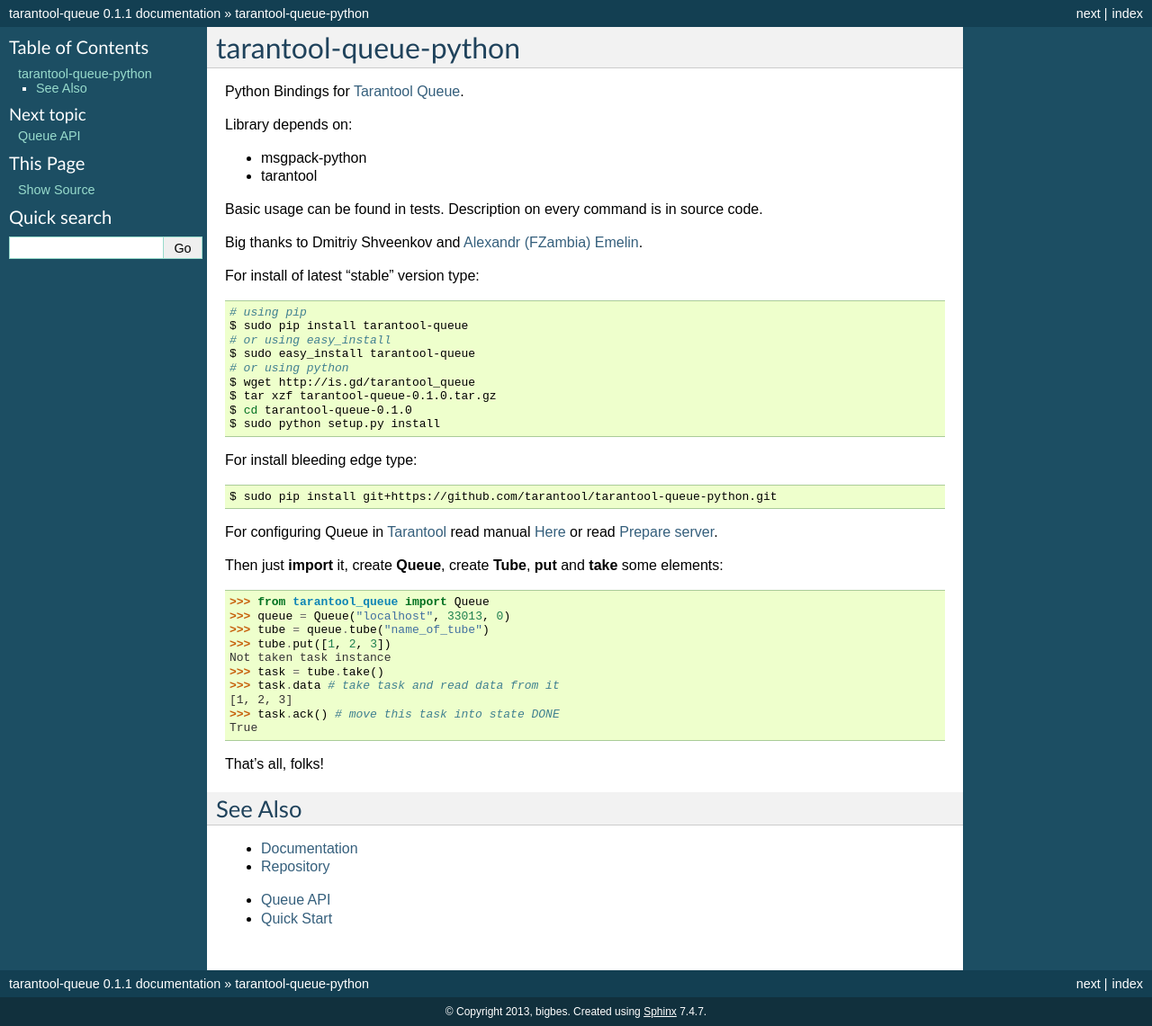
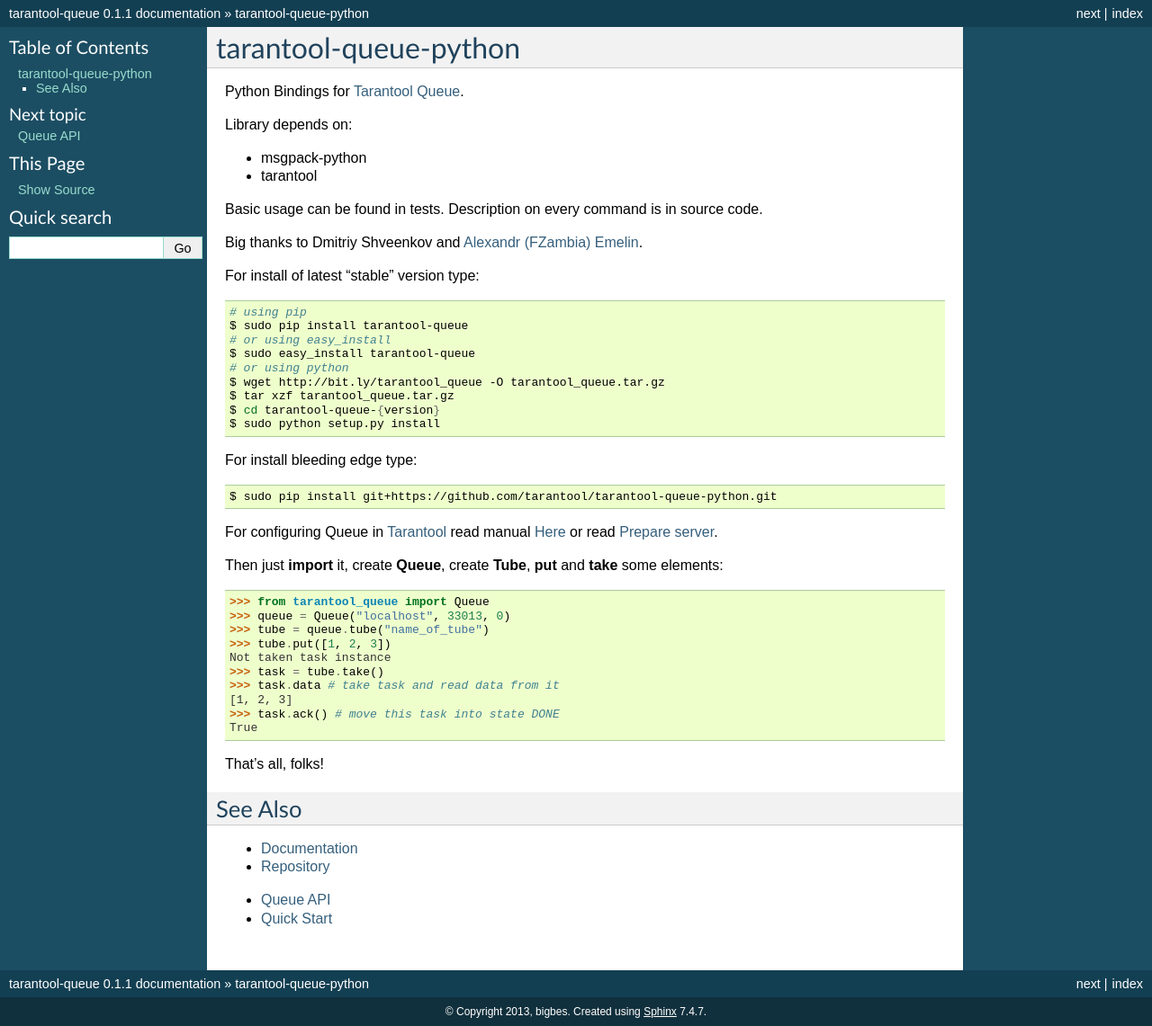
Before and after one commit to tarantool/queue-python, a Sphinx documentation site: the page built from docs/index.rst, in a window 1280 px wide. Shown: the whole page at 90% size. Built offline with Sphinx 7.4.7, drawn with Linux system fonts in a browser that asks for light colours; formulas are drawn with MathJax 3.

Commit message:
Update forgotten

```diff
--- a/docs/index.rst
+++ b/docs/index.rst
@@ -22,9 +22,9 @@
     # or using easy_install
     $ sudo easy_install tarantool-queue
     # or using python
-    $ wget http://is.gd/tarantool_queue
-    $ tar xzf tarantool-queue-0.1.0.tar.gz
-    $ cd tarantool-queue-0.1.0
+    $ wget http://bit.ly/tarantool_queue -O tarantool_queue.tar.gz
+    $ tar xzf tarantool_queue.tar.gz
+    $ cd tarantool-queue-{version}
     $ sudo python setup.py install
 
 For install bleeding edge type:
```
Also changed, not shown: README.rst (+6 -6 lines).
